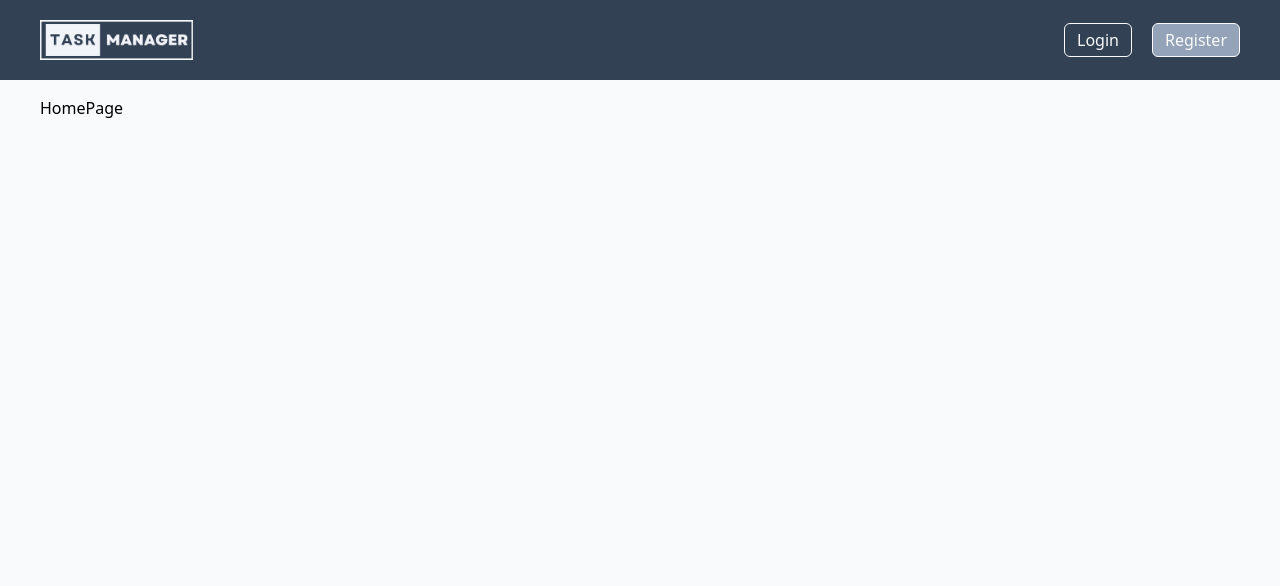
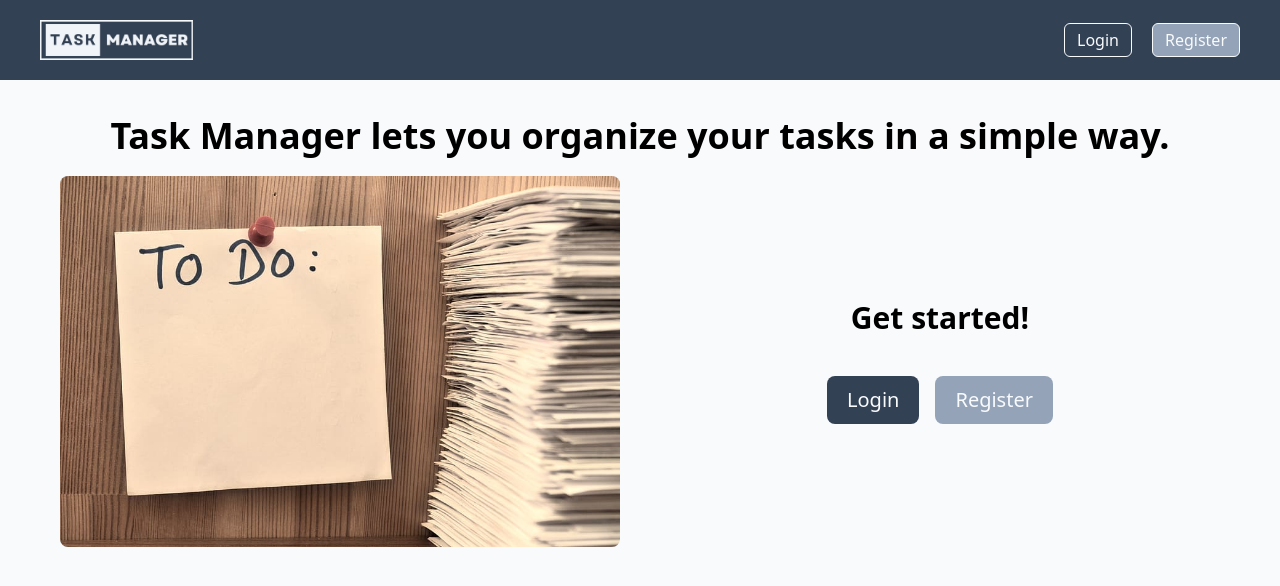
Before and after one commit to alvgonfri/task-manager, a React (Vite) app in the folder frontend/: page / in a window 1280 px wide. Shown: the top 586 px of the page. Built offline with nearby package versions, Linux system fonts and the light colour scheme.

Commit message:
New home page
The home page has been modified.

```diff
--- a/frontend/src/pages/HomePage.jsx
+++ b/frontend/src/pages/HomePage.jsx
@@ -1,5 +1,66 @@
+import { Link } from "react-router-dom";
+import { useAuth } from "../context/AuthContext";
+
 function HomePage() {
-  return <div>HomePage</div>;
+  const { isAuthenticated } = useAuth();
+
+  return (
+    <>
+      <div className="flex justify-center mt-5">
+        <p className="text-4xl font-bold">
+          Task Manager lets you organize your tasks in a simple way.
+        </p>
+      </div>
+      <div className="grid grid-cols-2">
+        <div className="p-5">
+          <img
+            src="/src/assets/home_image.jpg"
+            alt="home image"
+            className="rounded-lg"
+          />
+        </div>
+        <div className="flex flex-col justify-center items-center m-5">
+          {isAuthenticated ? (
+            <>
+              <p className="text-3xl font-semibold mb-5">Manage your tasks!</p>
+              <div className="flex gap-x-4 mt-5">
+                <Link
+                  to="/tasks"
+                  className="bg-slate-700 hover:bg-slate-800 text-slate-50 font-medium rounded-lg text-xl px-5 py-2.5"
+                >
+                  View tasks
+                </Link>
+                <Link
+                  to="/tasks/create"
+                  className="bg-slate-700 hover:bg-slate-800 text-slate-50 font-medium rounded-lg text-xl px-5 py-2.5"
+                >
+                  New task
+                </Link>
+              </div>
+            </>
+          ) : (
+            <>
+              <p className="text-3xl font-semibold mb-5">Get started!</p>
+              <div className="flex gap-x-4 mt-5">
+                <Link
+                  to="/login"
+                  className="bg-slate-700 hover:bg-slate-800 text-slate-50 font-medium rounded-lg text-xl px-5 py-2.5"
+                >
+                  Login
+                </Link>
+                <Link
+                  to="/register"
+                  className="bg-slate-400 hover:bg-slate-500 text-slate-50 font-medium rounded-lg text-xl px-5 py-2.5"
+                >
+                  Register
+                </Link>
+              </div>
+            </>
+          )}
+        </div>
+      </div>
+    </>
+  );
 }
 
 export default HomePage;
```
Also changed, not shown: frontend/src/assets/home_image.jpg (added).
